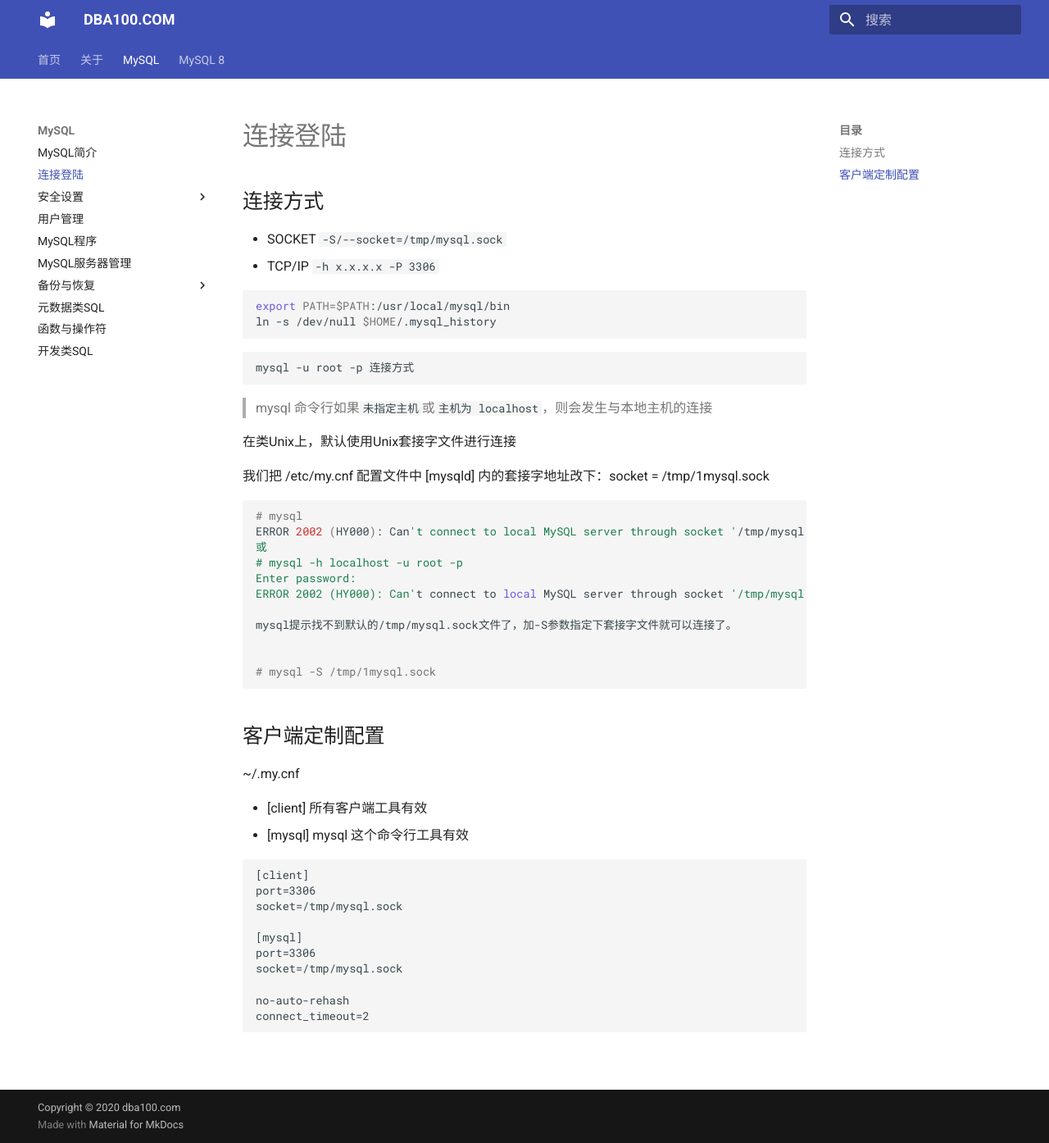
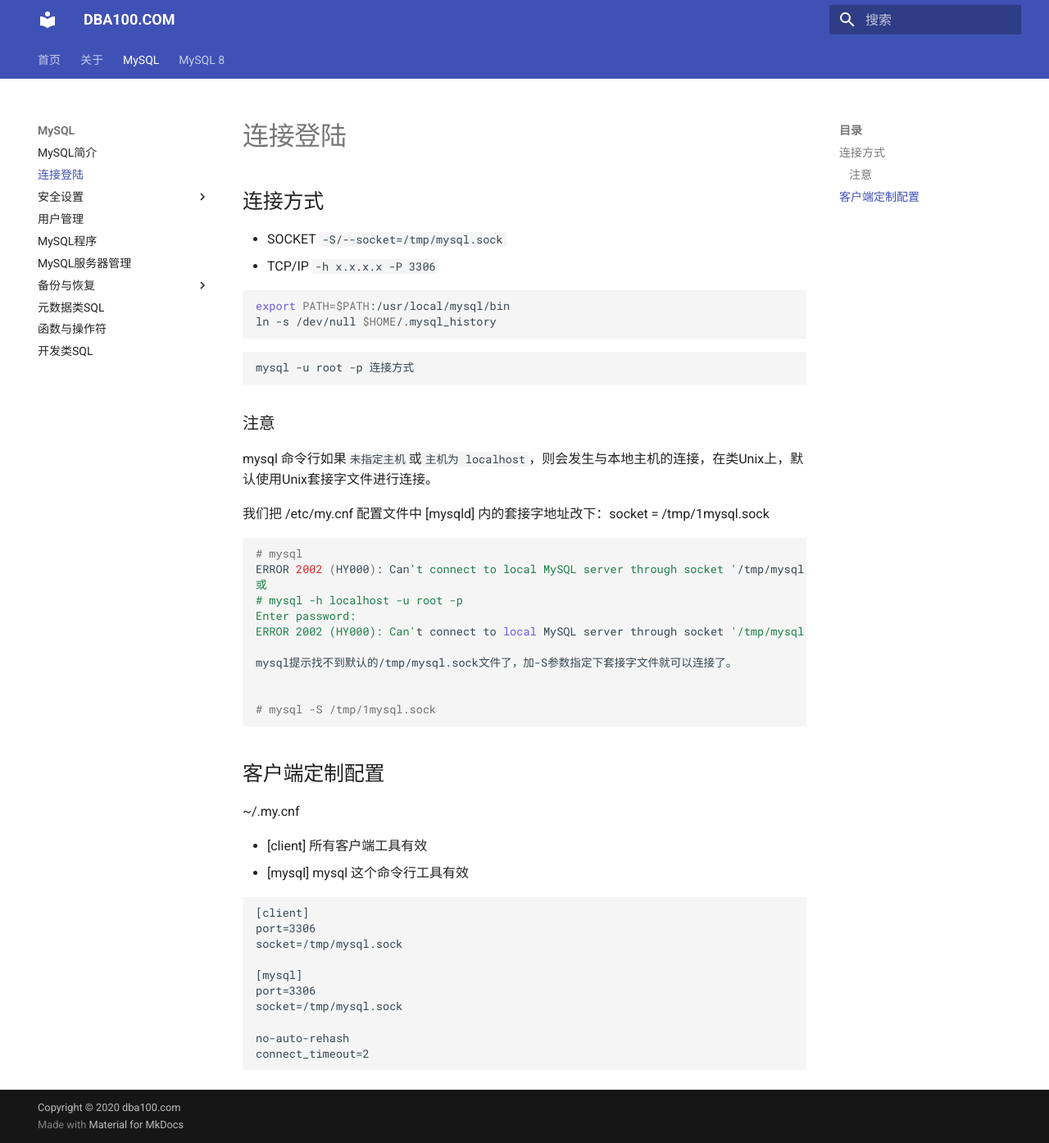
Before and after one commit to duliang123/dba100, an MkDocs documentation site: the page built from docs/mysql/programs-client/mysql.md, in a window 1280 px wide and 1394 px high. Shown: the whole window at 82% size. Built offline with MkDocs 1.6.1 and Material for MkDocs 9.7.7, drawn with Linux system fonts in a browser that asks for light colours.

Commit message:
Update mysql.md

````diff
--- a/docs/mysql/programs-client/mysql.md
+++ b/docs/mysql/programs-client/mysql.md
@@ -14,9 +14,9 @@ ln -s /dev/null $HOME/.mysql_history
 mysql -u root -p 连接方式
 ```
 
-> mysql 命令行如果`未指定主机`或`主机为 localhost`，则会发生与本地主机的连接
+### 注意
 
-在类Unix上，默认使用Unix套接字文件进行连接
+mysql 命令行如果`未指定主机`或`主机为 localhost`，则会发生与本地主机的连接，在类Unix上，默认使用Unix套接字文件进行连接。
 
 我们把 /etc/my.cnf 配置文件中 [mysqld] 内的套接字地址改下：socket = /tmp/1mysql.sock
 
````
